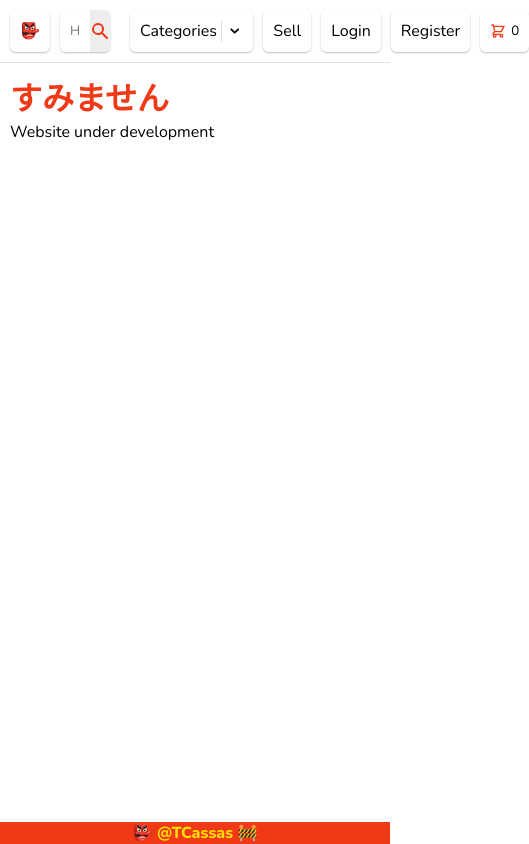
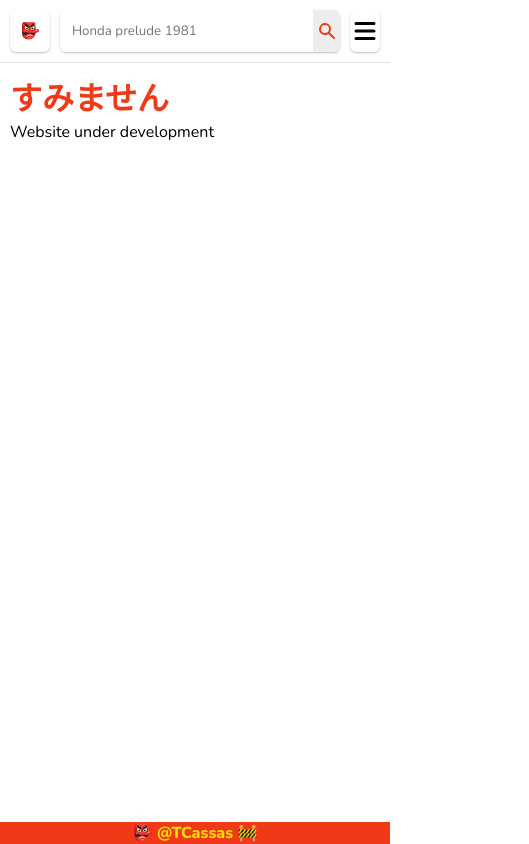
Before and after one commit to TCassas/coder-house, a React (Create React App) app: page / in a window 390 px wide. Shown: the whole page, 529 px wide, since content can reach past the window. Built offline with nearby package versions, Linux system fonts and the light colour scheme.

Commit message:
Front-end changes responsive nav-bar

```diff
--- a/src/App.css
+++ b/src/App.css
@@ -9,3 +9,19 @@ a {
   color: black;
   text-decoration: none;
 }
+
+.hidden {
+  display: none;
+}
+
+.navlink {
+  position: relative;
+  bottom: 0;
+  display: flex;
+  align-items: center;
+  padding: 10px;
+  box-shadow: 0px 1px 2px 0px rgba(0, 0, 0, 0.25);
+  background-color: #ffffff;
+  border-radius: 6px;
+  transition: 0.1s;
+}
--- a/src/components/Cart/Cart.jsx
+++ b/src/components/Cart/Cart.jsx
@@ -6,7 +6,7 @@ const Cart = ({ cartContent }) => {
         <button className="cart-button">
             <span>
                 { cartContent?.length ? <HiShoppingCart /> : <HiOutlineShoppingCart /> }
-            </span> 0
+            </span> { cartContent?.length ? cartContent.length : 0 }
         </button>
     )
 }
--- a/src/components/Navbar/Navbar.css
+++ b/src/components/Navbar/Navbar.css
@@ -11,10 +11,48 @@ nav {
     gap: 10px;
 }
 
-.navbar-left {
-    align-items: stretch;
-}
-
 .navbar-right {
     justify-content: flex-end;
 }
+
+.mobile-button-container {
+    display: none;
+    width: 100%;
+    background-color: red;
+}
+
+.mobile-menu-cart {
+    display: none;
+}
+
+.mobile-menu-icon {
+    display: none;
+    width: 100%;
+    height: 100%;
+    align-items: center;
+    justify-content: center;
+    box-shadow: 0px 1px 2px 0px rgba(0, 0, 0, 0.25);
+    background-color: #ffffff;
+    border-radius: 6px;
+    cursor: pointer;
+}
+
+@media (max-width: 600px) {
+    nav {
+        grid-template-columns: 1fr 30px;
+        grid-gap: 10px;
+    }
+
+    .mobile-menu-icon {
+        display: flex;
+    }
+
+    .navbar-right {
+        display: none;
+    }
+
+    .mobile-menu-container {
+        display: grid;
+        grid-template-columns: 1fr;
+    }
+}
--- a/src/components/Navbar/Navbar.jsx
+++ b/src/components/Navbar/Navbar.jsx
@@ -1,6 +1,7 @@
 import Cart from "../Cart/Cart"
 import Navlink from "../Navlink/Navlink"
 import Search from "../Search/Search"
+import { HiMenu } from "react-icons/hi"
 import "./Navbar.css"
 
 const Navbar = () => {
@@ -16,7 +17,10 @@ const Navbar = () => {
                 <Navlink href="#" text="Login" />
                 <Navlink href="#" text="Register" />
                 <Cart cartContent={[]}/> {/*If there are items in the cart, the icon changes. Thought creating a cart element would open some future improvements*/}
-                {/* <Navlink href="#" text="🛒 0" sm={true} /> */}
+            </div>
+            <div className="mobile-menu-container">
+
+                <HiMenu className="mobile-menu-icon"/>
             </div>
         </nav>
     )
--- a/src/components/Navlink/Navlink.css
+++ b/src/components/Navlink/Navlink.css
@@ -1,15 +1,3 @@
-.navlink {
-    position: relative;
-    bottom: 0;
-    display: flex;
-    align-items: center;
-    padding: 10px;
-    box-shadow: 0px 1px 2px 0px rgba(0, 0, 0, 0.25);
-    background-color: #ffffff;
-    border-radius: 6px;
-    transition: 0.1s;
-}
-
 .navlink-dropdown {
     font-size: 1.4em;
     padding-left: 4px;
--- a/src/components/Search/Search.css
+++ b/src/components/Search/Search.css
@@ -12,10 +12,14 @@
     padding: 10px;
     border-top-left-radius: 6px;
     border-bottom-left-radius: 6px;
+    caret-color: #F03A17;
+    border-left: 2px solid white;
+    transition: 0.1s;
 }
 
 .search-container input:focus {
-    outline: 4px dashed #FCE100;
+    outline: none;
+    border: 2px solid #F03A17;
 }
 
 .search-container button {
@@ -33,3 +37,12 @@
     cursor: pointer;
     font-size: 20px;
 }
+
+.search-container button > * {
+    height: 100%;
+    transition: 0.1s;
+}
+
+.search-container button > *:hover {
+    transform: rotate(90deg);
+}
```
